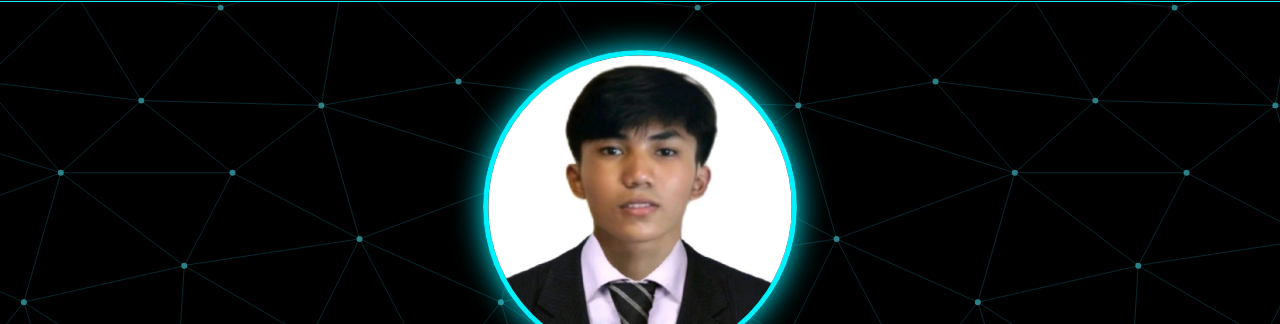
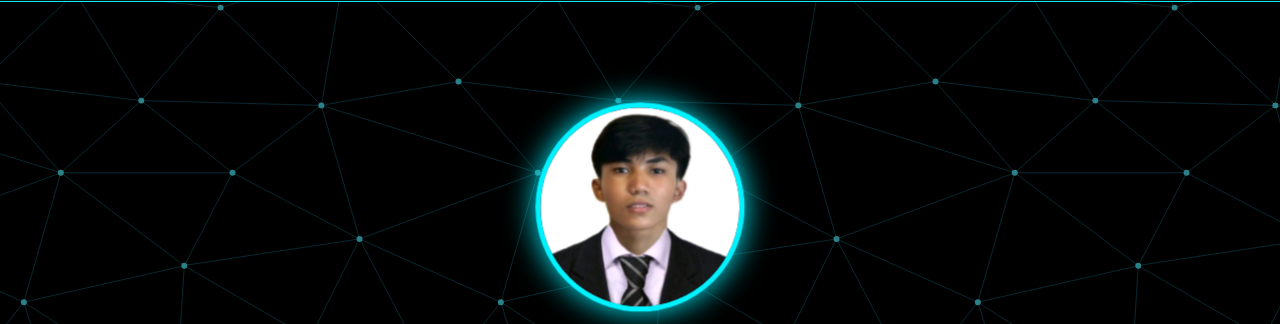
Before and after one commit to jamesleorix/fcb-portfolio, a plain HTML site: page index.html in a window 1280 px wide. Shown: the part 55-379 px from the top of the page. Drawn offline with nearby package versions, Linux system fonts and the light colour scheme.

Commit message:
Add files via upload

```diff
--- a/index.html
+++ b/index.html
@@ -207,7 +207,7 @@
 
 <!-- Landing Section -->
 <section id="landing" class="text-center d-flex flex-column align-items-center justify-content-center vh-100">
-    <img src="images/profile.jpg" id="profile" alt="Profile" width="300" class="mb-4">
+    <img src="images/profile.jpg" id="profile" alt="Profile" width="200" class="mb-4">
     <h1>Hi! I'm James Leorix Magnaye</h1>
     <p class="lead mt-3">taking of Bachelor of Science Information Technology <br>at Laguna State Polytechnic University (Siniloan Campus) <br> Major in Service Management Program</p>
     <a href="mailto:jleorixmagnaye@gmail.com" class="btn-custom mt-3">Send Email</a>
```
